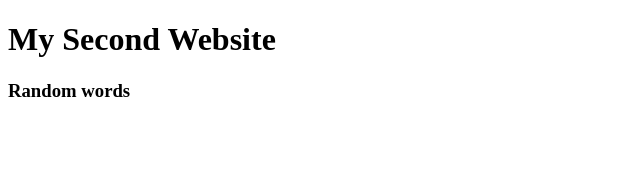
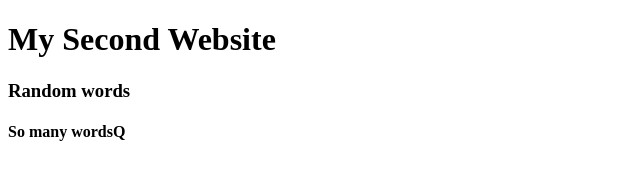
Before and after one commit to rdaly1490/1st-git-practice, a plain HTML site: page index.html in a window 1280 px wide. Shown: the whole page, without its empty margins (0-640 px from the left). Drawn offline with Linux system fonts and the light colour scheme.

Commit message:
Adding another header.

```diff
--- a/index.html
+++ b/index.html
@@ -6,5 +6,6 @@
 <body>
 <h1> My Second Website </h1>
 <h3> Random words </h3>
+<h4> So many wordsQ </h4>
 </body>
 </html>
```
